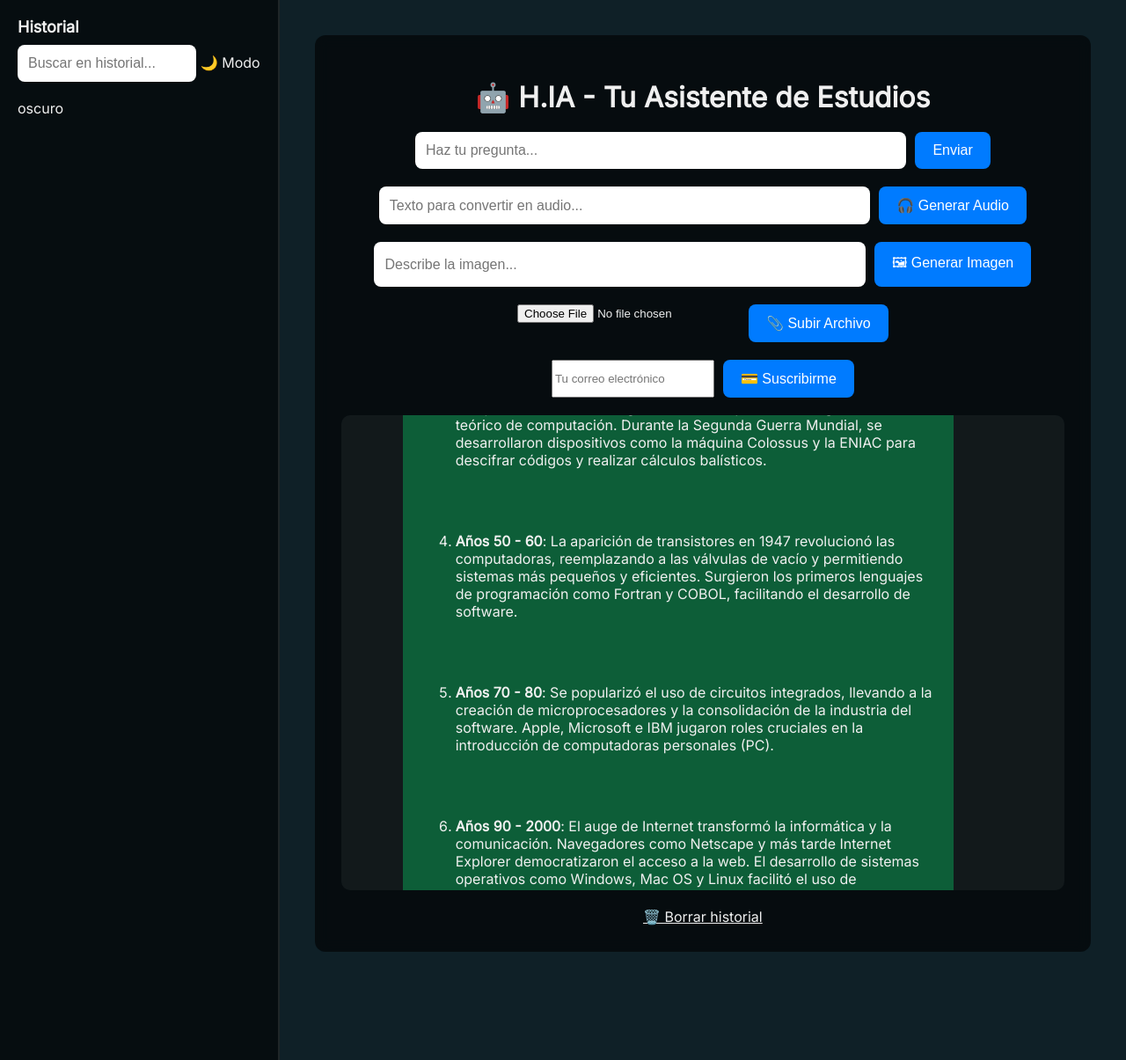
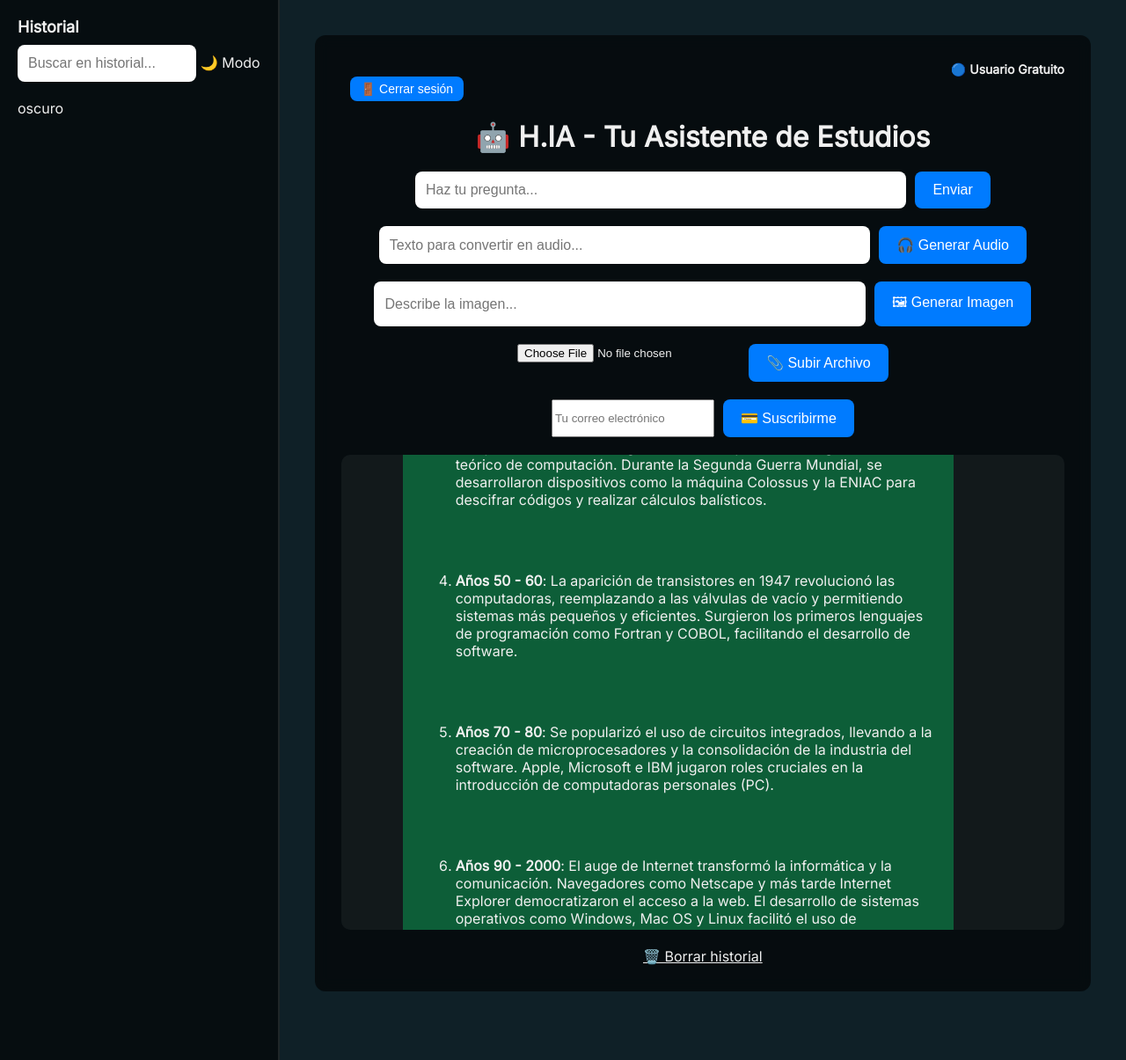
Before and after one commit to alguienqse/Bagude-H.IA, a Flask app: template templates/index.html in a window 1280 px wide. Shown: the top 1205 px of the page at 88% size. Run offline with Flask 3, Linux system fonts and the light colour scheme; the template is opened without the code that fills it: values that come from a table or form of the project are taken from there, others are empty; data comes from the database, SQL or seed files in the repository.

Commit message:
🎨 Añadir botones de login y logout al index.html

```diff
--- a/templates/index.html
+++ b/templates/index.html
@@ -199,6 +199,28 @@
     </div>
     <div class="main">
       <div class="container">
+
+        {% if user %}
+          <div style="text-align:right; font-size:14px; margin-bottom:10px;">
+            <span>
+              {% if user.is_premium %}
+                🟢 <strong>Usuario Premium</strong>
+              {% else %}
+                🔵 <strong>Usuario Gratuito</strong>
+              {% endif %}
+            </span>
+            <form action="/logout" method="post" style="display:inline;">
+              <button type="submit" style="margin-left:10px; font-size:14px; padding:6px 12px;">🚪 Cerrar sesión</button>
+            </form>
+          </div>
+        {% else %}
+          <div style="text-align:right; margin-bottom:10px;">
+            <a href="/login" style="text-decoration:none;">
+              <button style="font-size:14px; padding:6px 12px;">🔐 Iniciar sesión</button>
+            </a>
+          </div>
+        {% endif %}
+
         <h1>🤖 H.IA - Tu Asistente de Estudios</h1>
 
         <form action="/ask" method="post">
```
